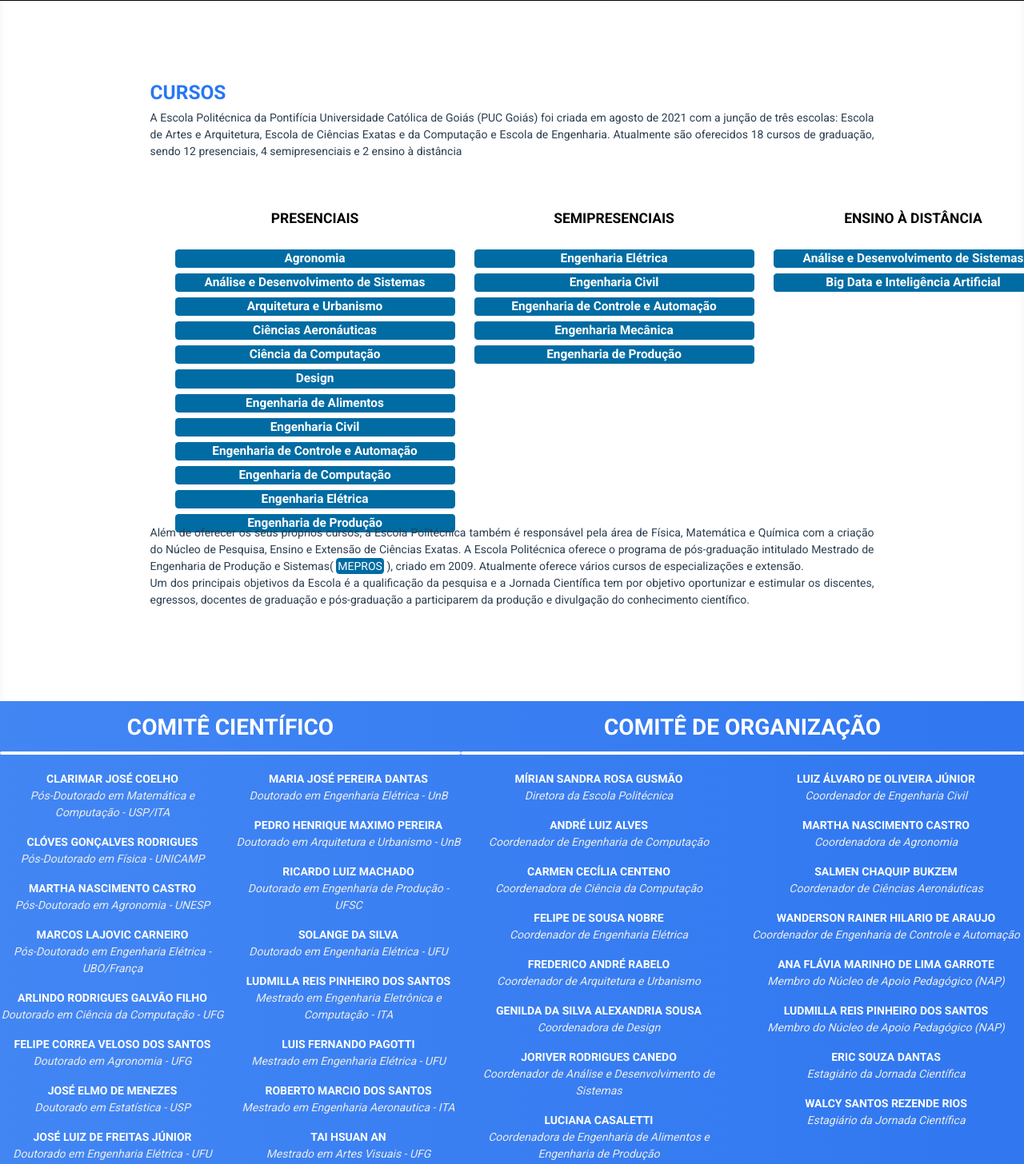
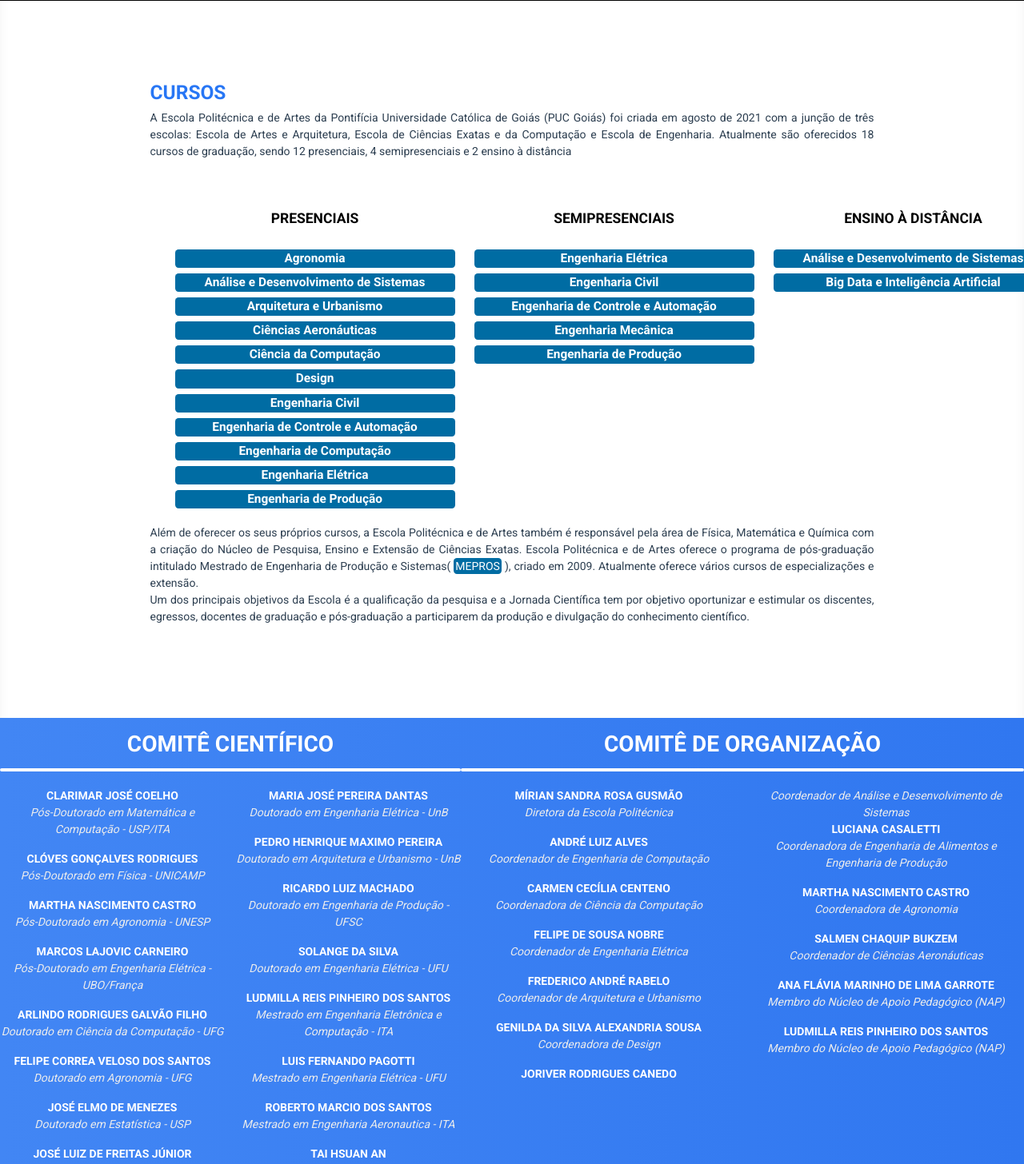
Before and after one commit to GabrielBandeiraB/jcpoli-website-production, a Vue app: page /escola in a window 1280 px wide. Shown: the part 480-1936 px from the top of the page at 80% size. Built offline with nearby package versions, Linux system fonts and the light colour scheme; what vue-loading-overlay, vue-localstorage, vue-notification, vue-the-mask would draw is missing.

Commit message:
Semi-Final-Changes

```diff
--- a/public/index.html
+++ b/public/index.html
@@ -13,7 +13,7 @@
     />
     <link rel="icon" href="<%= BASE_URL %>favicon.ico" />
     <title>
-      Jornada Científica da Escola Politécnica (JCPOLI) - 1° edição
+      Jornada Científica da Escola Politécnica e de Artes (JCPOLI) - 2° edição
     </title>
 
     <link
--- a/src/components/home/Carousel.vue
+++ b/src/components/home/Carousel.vue
@@ -31,7 +31,7 @@
                   <hr />
                   <div>
                     <span id="description">
-                      O papel da inteligência artificial nas ciências básicas e nas engenharias.
+                      O papel da inteligência artificial nas ciências básicas e nas engenharias
                     </span>
                   </div>
                 </div>
--- a/src/components/home/Dates.vue
+++ b/src/components/home/Dates.vue
@@ -1,3 +1,4 @@
+ <!--
 <template>
   <div style="margin:40px 0">
     <div>
@@ -30,6 +31,7 @@
   </div>
 </template>
 
+
 <script lang="ts">
 import { Component, Vue, Prop } from 'vue-property-decorator'
 
@@ -54,17 +56,17 @@
 
   private dates = [
     {
-      date: 'Até 26 de Maio',
+      date: '?????',
       event: 'Período para encaminhamento dos artigos',
       disabled: false
     },
     {
-      date: 'até 06 de Junho',
+      date: '?????',
       event: 'Período para avaliação, revisão e correção dos artigos',
       disabled: false
     },
     {
-      date: '06 a 15 de Junho',
+      date: '?????',
       event: 'Apresentação do artigo durante as apresentações de TCC',
       disabled: false
     }
@@ -88,3 +90,4 @@
   font-size: 16px;
 }
 </style>
+-->
--- a/src/storage/programacao/comites.ts
+++ b/src/storage/programacao/comites.ts
@@ -35,11 +35,6 @@
       coordenador: 'LUCIANA CASALETTI',
       area: 'Coordenadora de Engenharia de Alimentos e Engenharia de Produção'
     },
-
-    {
-      coordenador: 'LUIZ ÁLVARO DE OLIVEIRA JÚNIOR',
-      area: 'Coordenador de Engenharia Civil'
-    },
     {
       coordenador: 'MARTHA NASCIMENTO CASTRO',
       area: 'Coordenadora de Agronomia'
@@ -49,24 +44,12 @@
       area: 'Coordenador de Ciências Aeronáuticas'
     },
     {
-      coordenador: 'WANDERSON RAINER HILARIO DE ARAUJO',
-      area: 'Coordenador de Engenharia de Controle e Automação'
-    },
-    {
       coordenador: 'ANA FLÁVIA MARINHO DE LIMA GARROTE',
       area: 'Membro do Núcleo de Apoio Pedagógico (NAP)'
     },
     {
       coordenador: 'LUDMILLA REIS PINHEIRO DOS SANTOS',
       area: 'Membro do Núcleo de Apoio Pedagógico (NAP)'
-    },
-    {
-      coordenador: 'Eric Souza Dantas',
-      area: 'Estagiário da Jornada Científica'
-    },
-    {
-      coordenador: 'WALCY SANTOS REZENDE RIOS',
-      area: 'Estagiário da Jornada Científica'
     },
 
   ]
--- a/src/views/Escola.vue
+++ b/src/views/Escola.vue
@@ -8,7 +8,7 @@
 
     <Main>
       <Paragraph title="Cursos">
-        A Escola Politécnica da Pontifícia Universidade Católica de Goiás (PUC
+        A Escola Politécnica e de Artes da Pontifícia Universidade Católica de Goiás (PUC
         Goiás) foi criada em agosto de 2021 com a junção de três escolas: Escola
         de Artes e Arquitetura, Escola de Ciências Exatas e da Computação e
         Escola de Engenharia. Atualmente são oferecidos 18 cursos de graduação,
@@ -63,14 +63,6 @@
             >
               <li>
                 Design
-              </li>
-            </a>
-            <a
-              href="https://www.pucgoias.edu.br/cursos/graduacao/engenharia-de-alimentos/"
-              target="_blank"
-            >
-              <li>
-                Engenharia de Alimentos
               </li>
             </a>
             <a
@@ -178,10 +170,10 @@
             </a>
           </ul>
         </div>
-        Além de oferecer os seus próprios cursos, a Escola Politécnica também é
+        Além de oferecer os seus próprios cursos, a Escola Politécnica e de Artes também é
         responsável pela área de Física, Matemática e Química com a criação do
-        Núcleo de Pesquisa, Ensino e Extensão de Ciências Exatas. A Escola
-        Politécnica oferece o programa de pós-graduação intitulado Mestrado de
+        Núcleo de Pesquisa, Ensino e Extensão de Ciências Exatas. Escola Politécnica e de Artes
+        oferece o programa de pós-graduação intitulado Mestrado de
         Engenharia de Produção e Sistemas(
         <a
           id="mepros"
--- a/src/views/Home.vue
+++ b/src/views/Home.vue
@@ -30,7 +30,7 @@
                 <h5>ONDE</h5>
               </div>
               <div>
-                <v-flex class="onde">Escola Politécnica</v-flex>
+                <v-flex class="onde">Escola Politécnica e de Artes</v-flex>
                 <v-flex class="onde"
                   >Pontifícia Universidade Católica de Goiás</v-flex
                 >
@@ -63,9 +63,9 @@
           <v-layout class="subcall text-left">
             <v-flex>
               <p class="text-justify text-center">
-                A I JCPOLI será realizada de 9 a 11 de Maio de 2022, com tema:
-                Cultura, Inovação e Empreendedorismo. É com alegria que o
-                convidamos para enviar um artigo para o comitê científico.
+                A I JCPOLI será realizada de 8 a 10 de Maio de 2023, com tema:
+                O papel da inteligência artificial nas ciências básicas e nas engenharias.
+                É com alegria que o convidamos para enviar um artigo para o comitê científico.
               </p>
             </v-flex>
           </v-layout>
@@ -90,7 +90,7 @@
             <v-flex>
               <hr />
               <p>
-                &copy; 1º Jornada Científica da Escola Politécnica - I JCPOLI 2022
+                &copy; 2º Jornada Científica da Escola Politécnica e de Artes - II JCPOLI 2023
               </p>
             </v-flex>
           </v-layout>
```
